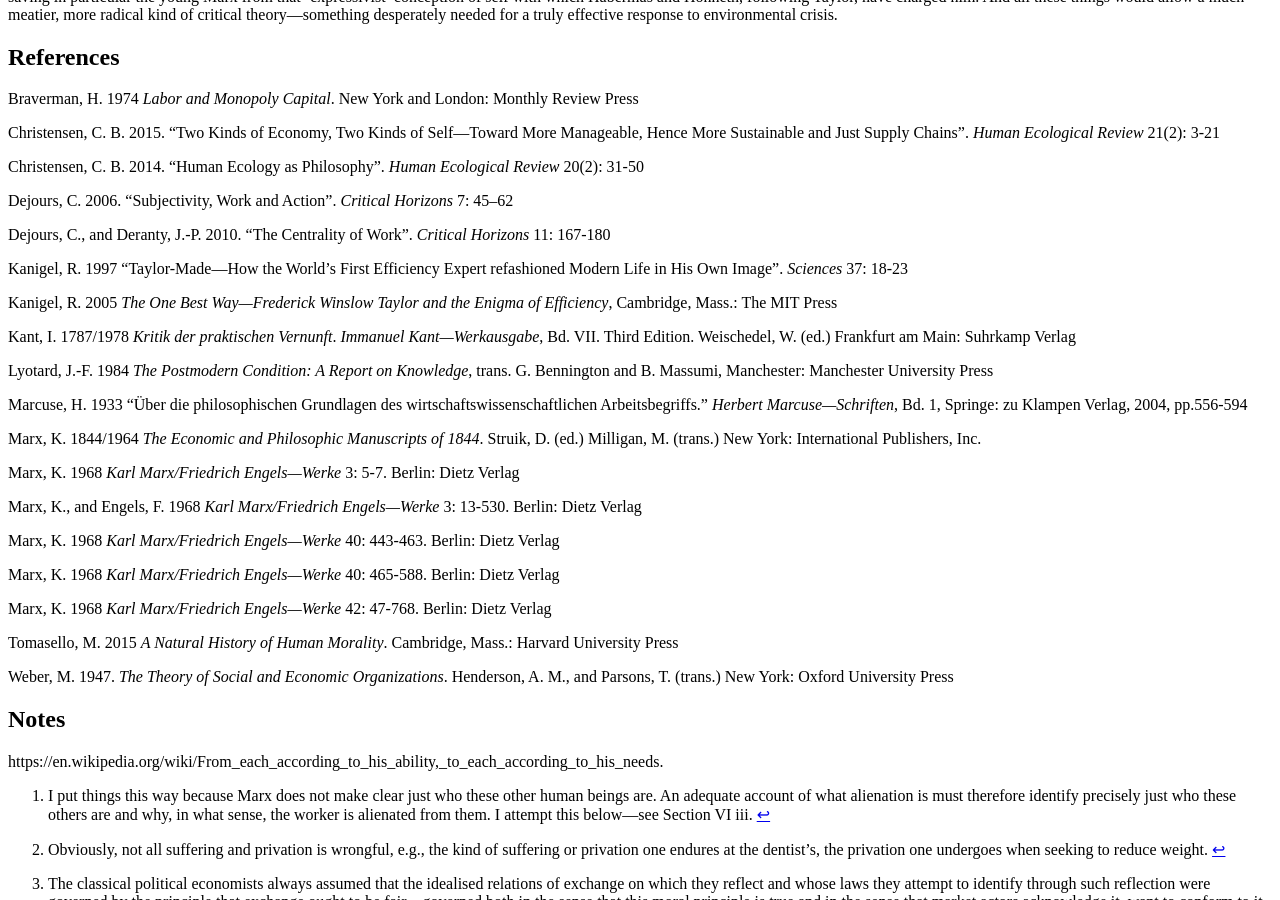
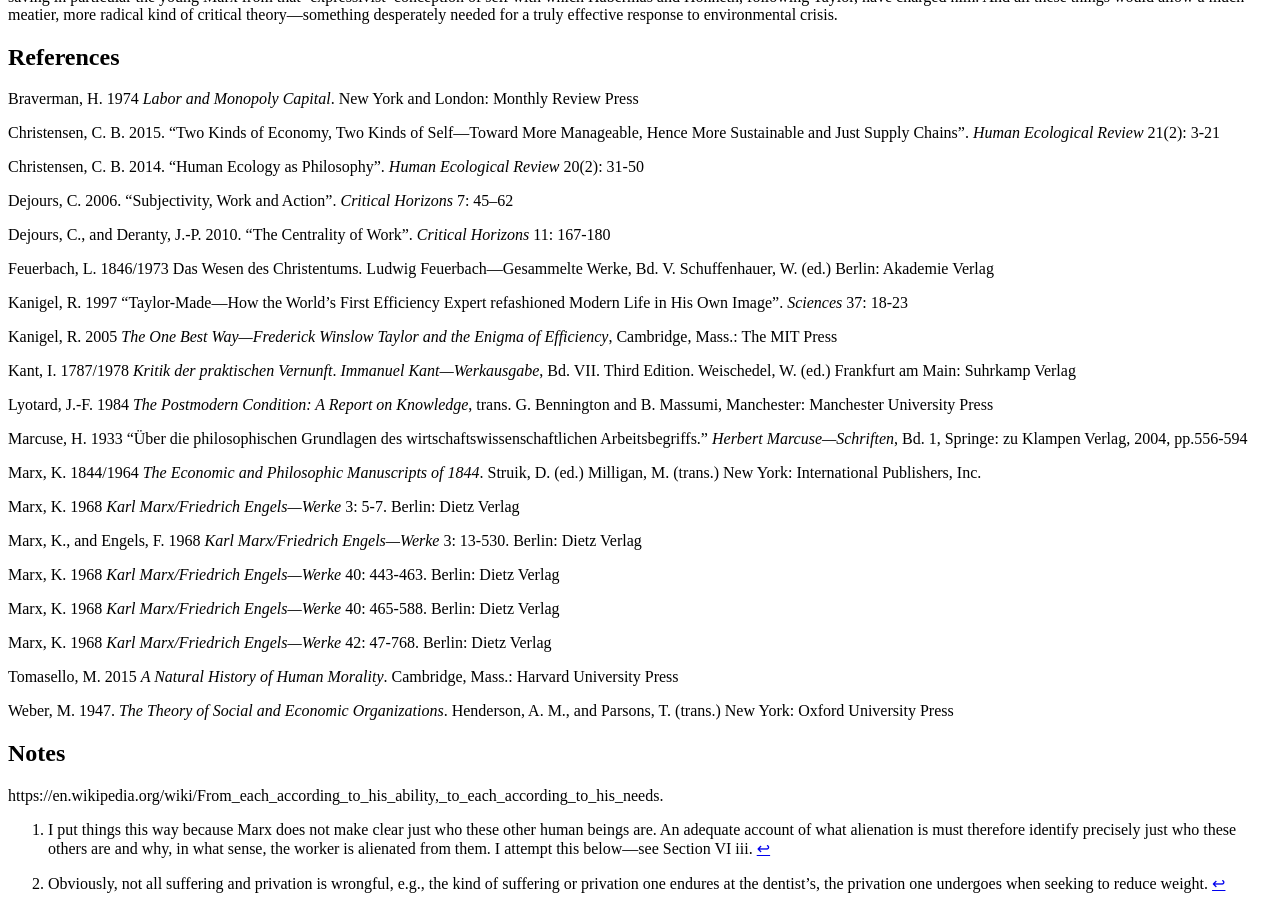
Before and after one commit to klepas/bruins-site, a Jekyll site: the page built from papers/_posts/2016-10-04-what-is-species-being.md, in a window 1280 px wide and 900 px high, scrolled down 14974 px. Built offline with Jekyll 4.4.1, drawn with Linux system fonts in a browser that asks for light colours; nearby versions of some CDN libraries; some web fonts are replaced; some of the changed lines change nothing that is shown.

Commit message:
Updated 2016-10-04-what-is-species-being.md

```diff
--- a/papers/_posts/2016-10-04-what-is-species-being.md
+++ b/papers/_posts/2016-10-04-what-is-species-being.md
@@ -4,7 +4,7 @@
   What is Species-Being?—Towards a True Reappropriation of the Concept of
   Alienation
 date: 2016-10-04T00:00:00.000Z
-version: '06.11.16, 10:16 am'
+version: '06.11.16, 10:33 am'
 author: Carleton B. Christensen
 abstract: >-
   In her book <em>Entfremdung—Zur Aktualität eines sozialphilosophischen
@@ -319,6 +319,8 @@
 
 Dejours, C., and Deranty, J.-P. 2010. “The Centrality of Work”. _Critical Horizons_ 11: 167-180
 
+Feuerbach, L. 1846/1973 Das Wesen des Christentums. Ludwig Feuerbach—Gesammelte Werke, Bd. V. Schuffenhauer, W. (ed.) Berlin: Akademie Verlag
+
 Kanigel, R. 1997 “Taylor-Made—How the World’s First Efficiency Expert refashioned Modern Life in His Own Image”. _Sciences_ 37: 18-23
 
 Kanigel, R. 2005 _The One Best Way—Frederick Winslow Taylor and the Enigma of Efficiency_, Cambridge, Mass.: The MIT Press
```
